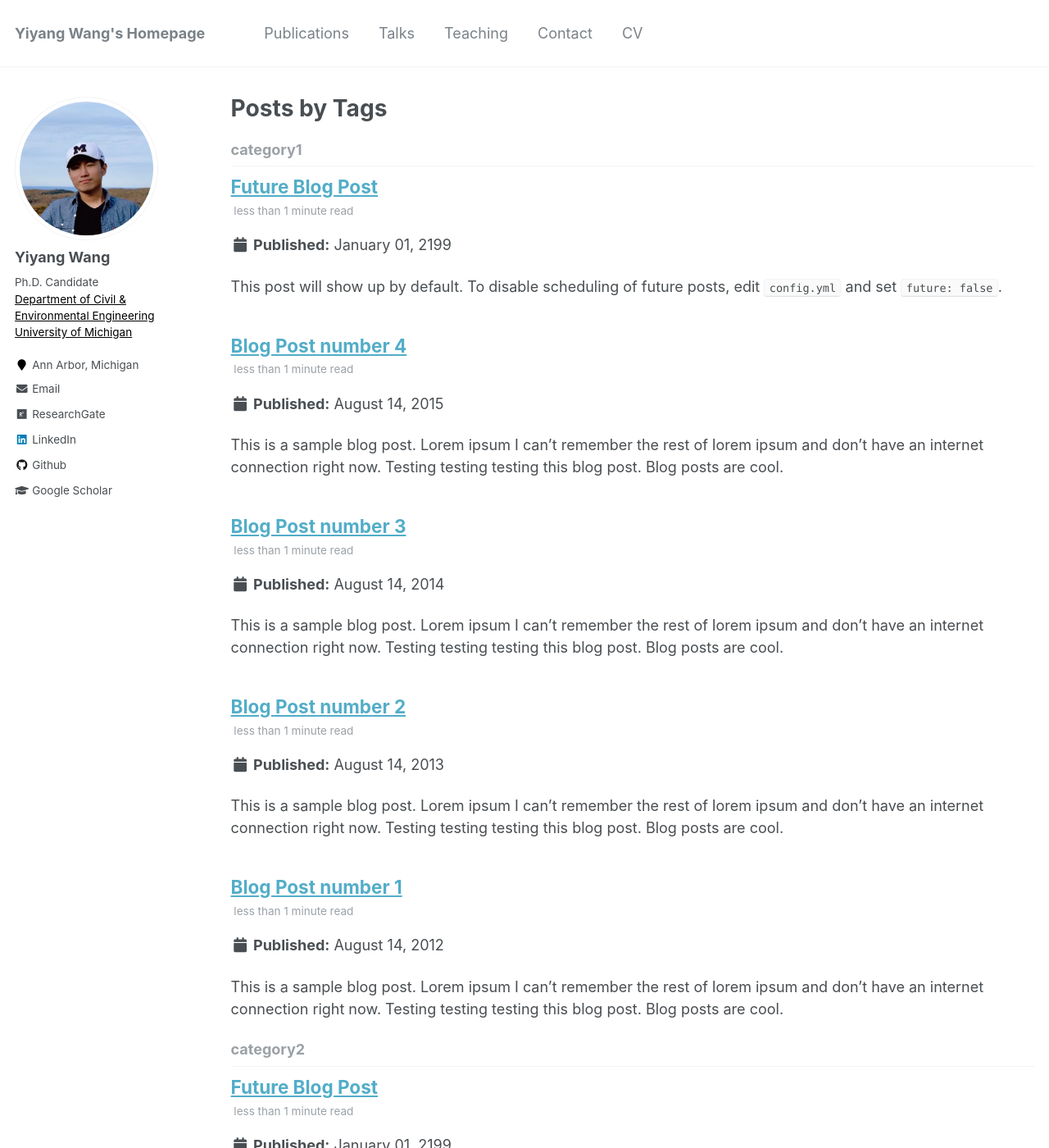
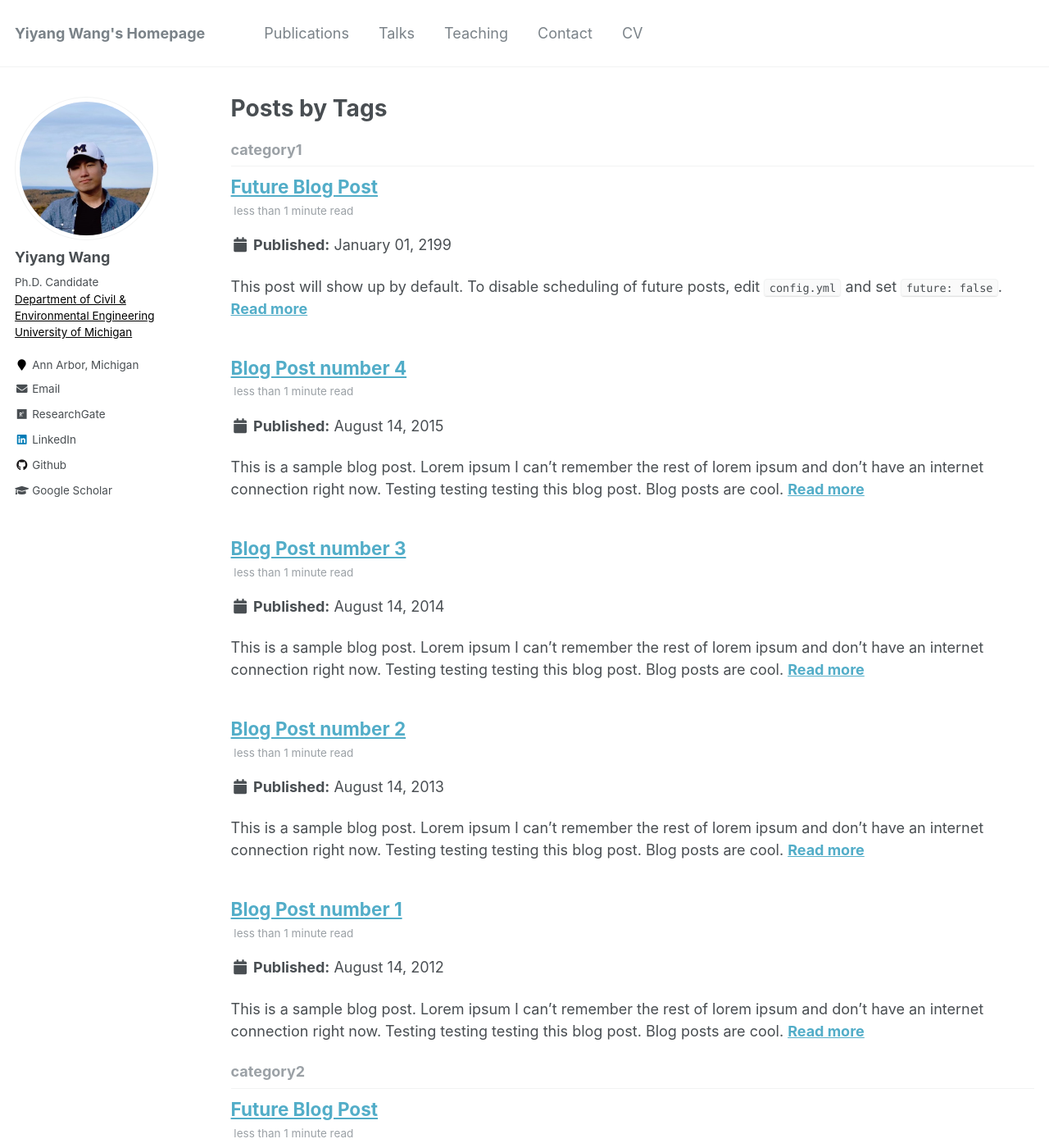
Before and after one commit to yiyangwan/yiyangwan.github.io, a Jekyll site: the page built from _pages/tag-archive.html, in a window 1280 px wide and 1400 px high. Shown: the whole window at 82% size. Built offline with Jekyll 4.4.1, drawn with Linux system fonts in a browser that asks for light colours; some of the changed text lies outside the part shown.

Commit message:
Update _config.yml

```diff
--- a/_config.yml
+++ b/_config.yml
@@ -18,7 +18,7 @@
 breadcrumbs              : false # true, false (default)
 words_per_minute         : 160
 # future                   : true
-# read_more                : "disabled" # if enabled, adds "Read more" links to excerpts
+read_more                : "enabled" # if enabled, adds "Read more" links to excerpts
 # talkmap_link             : false #change to true to add link to talkmap on talks page
 comments:
   provider               : # false (default), "disqus", "discourse", "facebook", "google-plus", "staticman", "custom"
```
